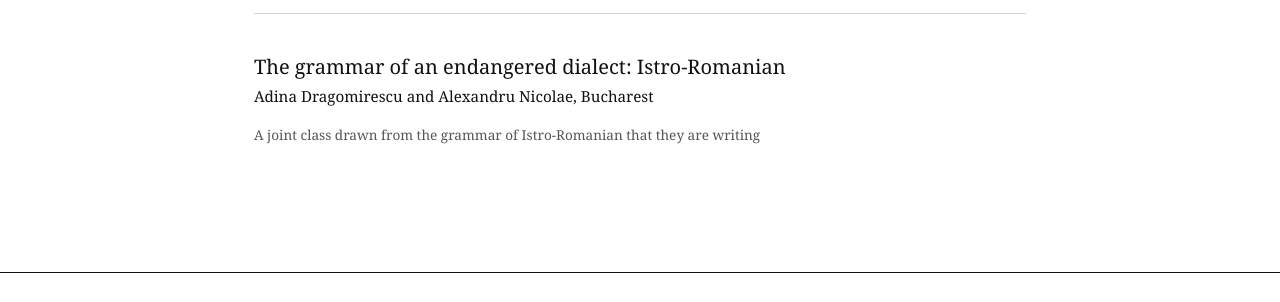
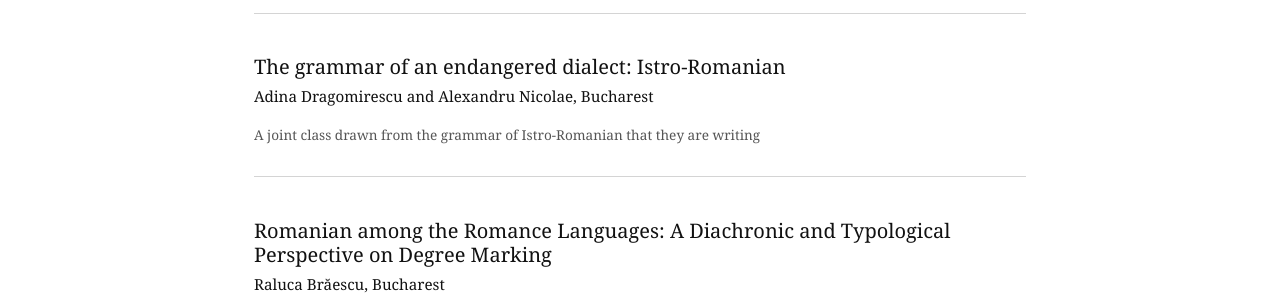
Before and after one commit to AthDGC/naxos-summer-school-2027, a plain HTML site: page descriptions.html in a window 1280 px wide. Shown: the part 825-1127 px from the top of the page. Drawn offline with Linux system fonts and the light colour scheme; a web font is replaced by a local one.

Commit message:
Add Raluca Brăescu's course on degree marking

```diff
--- a/descriptions.html
+++ b/descriptions.html
@@ -41,6 +41,7 @@
 <div class="course"><h3>Caused-location verbs and the development of transitivity from Latin to the Romance languages</h3><p class="aff">Maria Isabel Jim&eacute;nez Mart&iacute;nez, Universidad Aut&oacute;noma de Madrid</p></div>
 <div class="course"><h3>Loanwords from Italian in contact with Romance and other Mediterranean languages</h3><p class="aff">Matthias Heinz, University of Salzburg</p></div>
 <div class="course"><h3>The grammar of an endangered dialect: Istro-Romanian</h3><p class="aff">Adina Dragomirescu and Alexandru Nicolae, Bucharest</p><p class="small">A joint class drawn from the grammar of Istro-Romanian that they are writing</p></div>
+<div class="course"><h3>Romanian among the Romance Languages: A Diachronic and Typological Perspective on Degree Marking</h3><p class="aff">Raluca Brăescu, Bucharest</p></div>
 </section>
 
 <footer>
```
